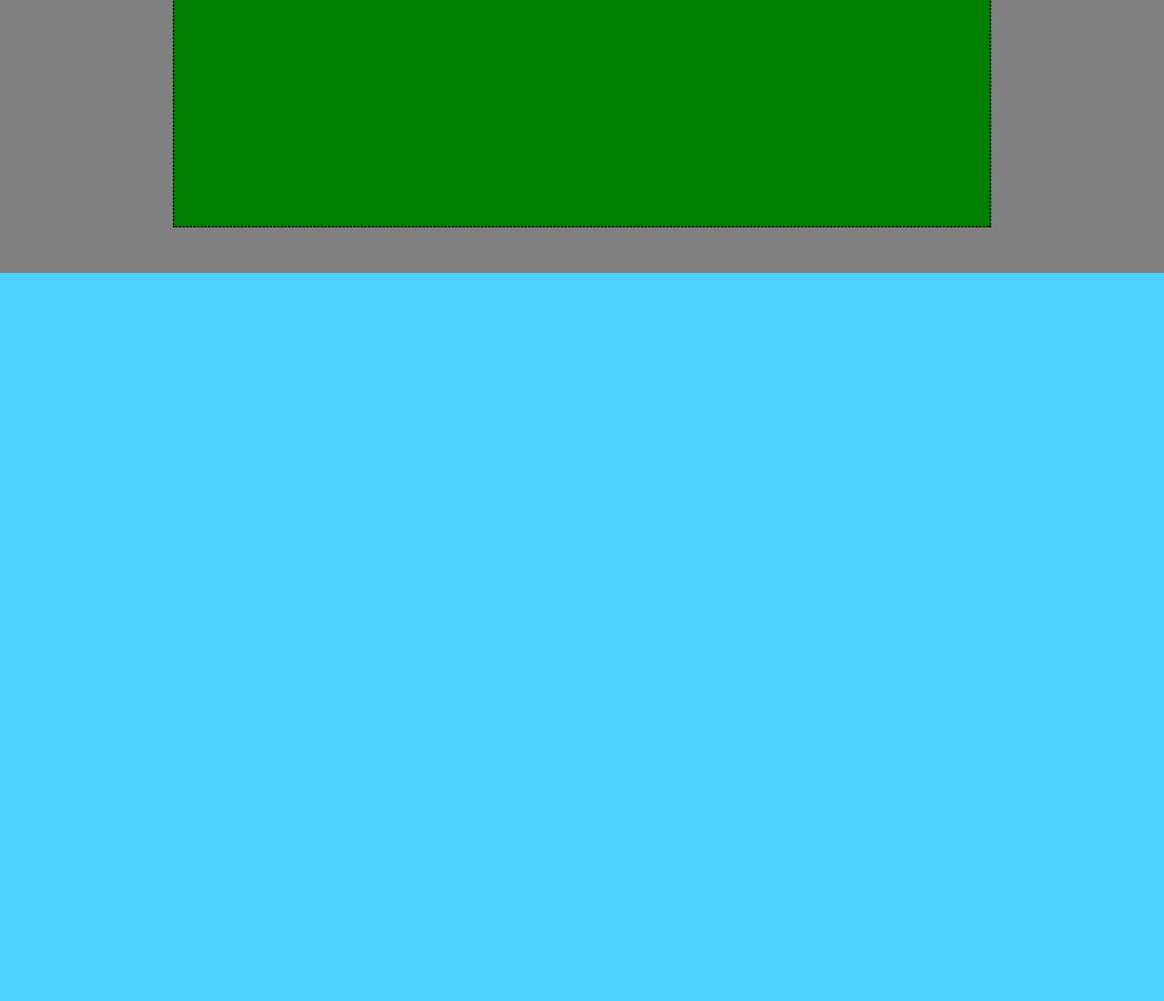
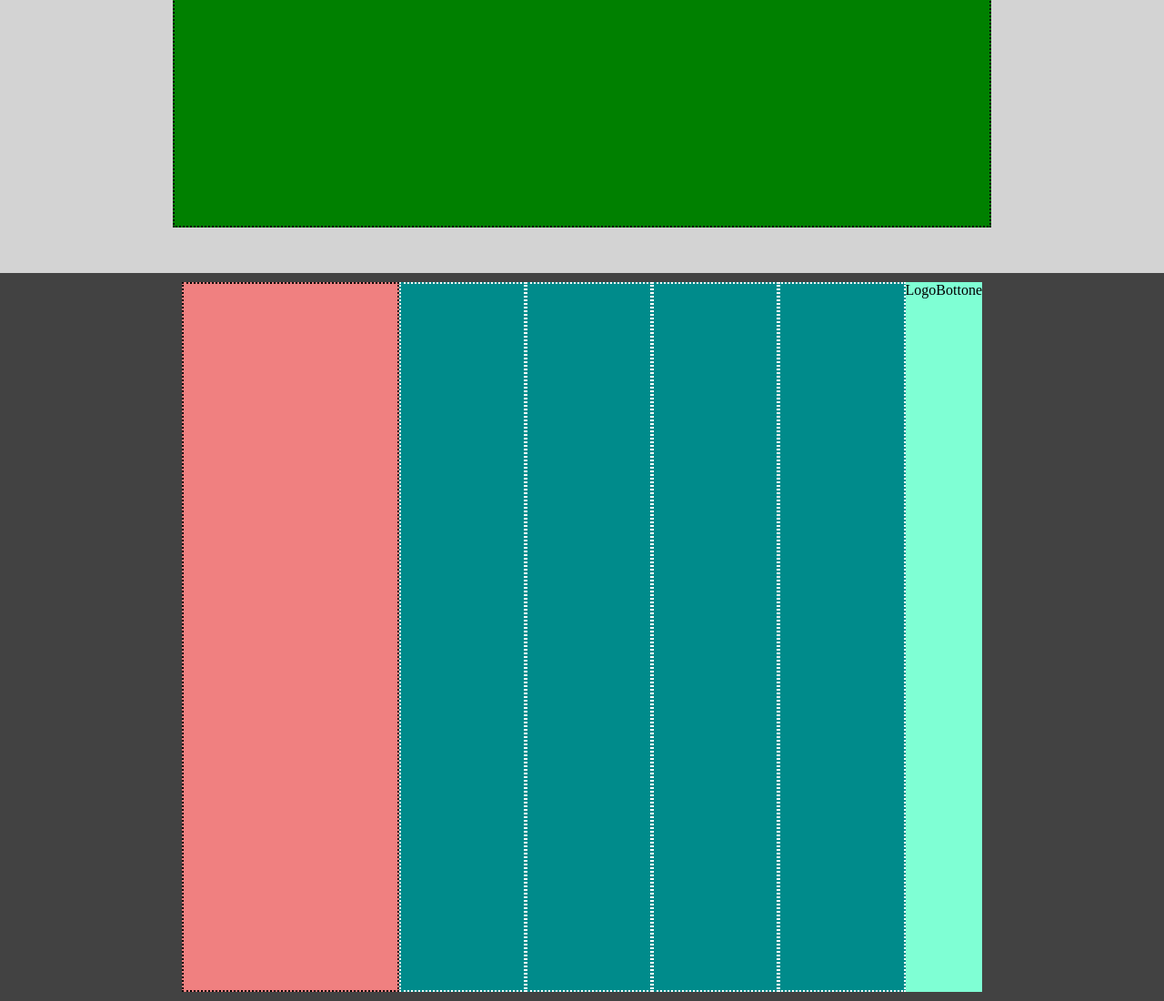
Before and after one commit to ilariamotta/htmlcss-struttura-discord, a plain HTML site: page index.html in a window 1280 px wide. Shown: the part 2460-3560 px from the top of the page at 91% size. Before the commit the page ends 2760 px from the top, so only its background shows below. Drawn offline with Linux system fonts and the light colour scheme.

Commit message:
feat: creazione footer

```diff
--- a/css/style.css
+++ b/css/style.css
@@ -48,6 +48,7 @@ body {
 }
 
 .flex-container-3 {
+    background-color: lightgray;
     display: flex;
     flex-direction: row;
     justify-content: center;
@@ -57,6 +58,46 @@ body {
     padding: 30px;
 }
 
+.container-footer {
+    background-color: rgb(66, 66, 66);
+    display:flex;
+    justify-content: center;
+    width: auto;
+    height: 800px;
+    padding: 10px 200px;
+    /* flex-wrap: nowrap; */
+
+}
+
+.container-footer-main {
+    background-color: lightcoral;
+    display: flex;
+    justify-content: row;
+    width: 30%;
+    border: dotted 2px black;
+}
+
+.container-footer-others {
+background-color: darkcyan;
+    display: flex;
+    width: 70%;
+    justify-content: row;
+}
+
+.container-column {
+    background-color: darkcyan;
+    display: flex;
+    width: 30%;
+    justify-content: row;
+    border: dotted 2px white;
+}
+
+.aqua-container {
+    background-color: aquamarine;
+    display: flex;
+    flex-direction: row;
+    justify-content: center;
+}
 
 /* UTILITY */
 
@@ -69,7 +110,7 @@ body {
 }
 
 #alt {
-    background-color: grey;
+    background-color: lightgray;
 }
 
 /* HEADER */
@@ -137,3 +178,14 @@ order:-1;
 }
 
 /* FOOTER */
+
+footer {
+    background-color: rgb(0, 0, 0);
+    max-height: auto;
+}
+
+/* .footer-elements {
+    background-color: lightpink;
+    border: border: 2px black dotted;
+    display: flex;
+} */
--- a/index.html
+++ b/index.html
@@ -34,12 +34,24 @@
     <div class="flex-container-2">
         <div class="content-2 bg-blue"></div><div class="content-3 bg-pink"></div>
     </div>
-    <div id="alt" class="flex-container-3"><div class="content-4"></div></div>
+    <div class="flex-container-3"><div class="content-4"></div></div>
     </main>
-
     <!-- fine main -->
      <!-- footer -->
-    <footer></footer>
+    <footer><div class="container-footer">
+        <div class="container-footer-main"></div>
+        <div class="container-footer-others">
+        <div class="container-column"></div>
+        <div class="container-column"></div>
+        <div class="container-column"></div>
+        <div class="container-column"></div>
+        </div>
+
+        <div class="aqua-container">
+            <div class="footer-elements">Logo</div>
+            <div class="footer-elements">Bottone</div></div>
+        </div>
+    </footer>
     <!-- fine footer -->
 </body>
 </html>
```
